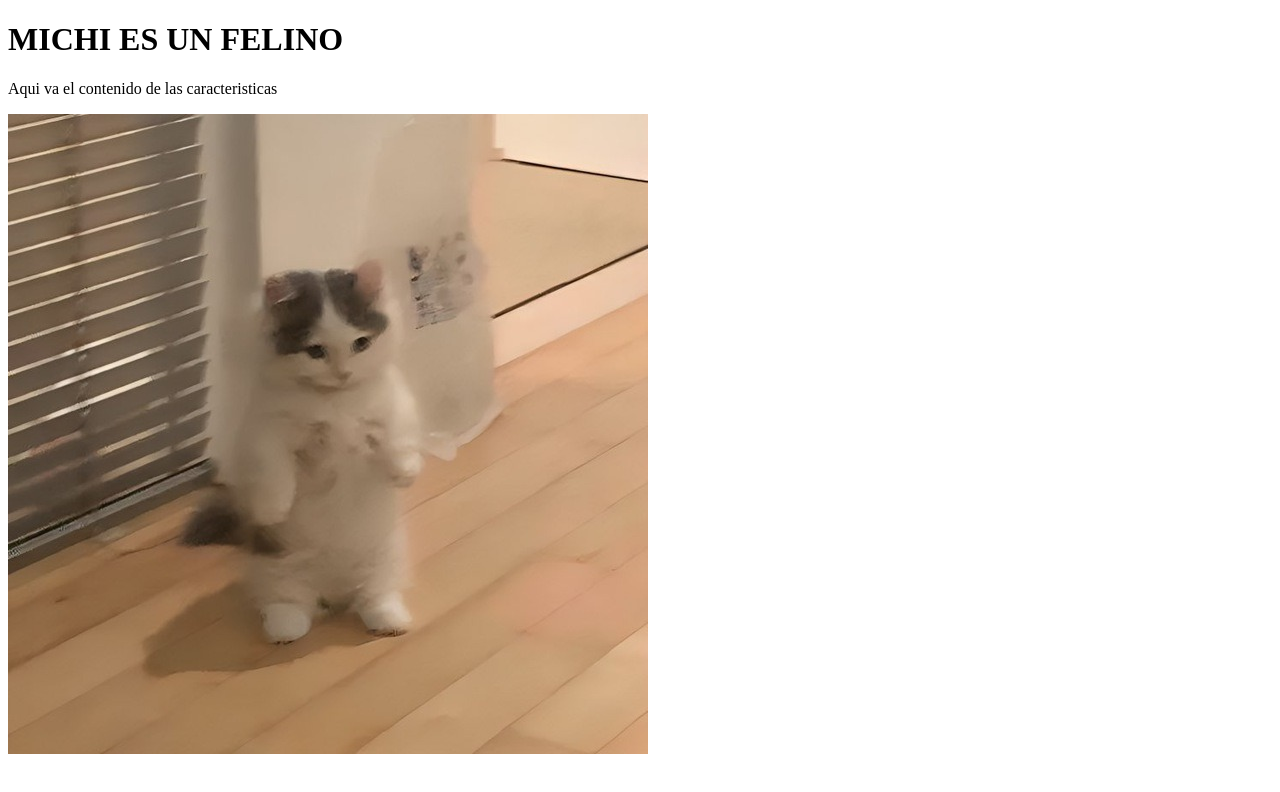
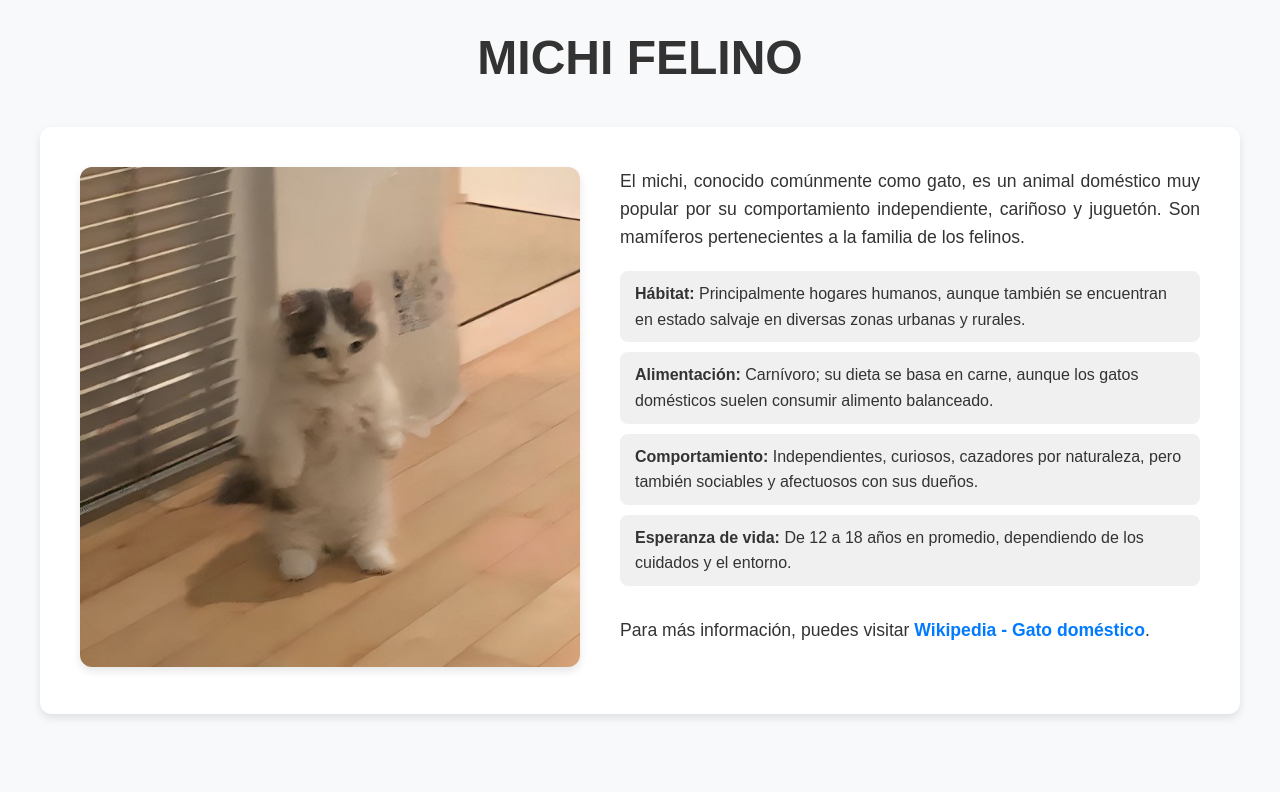
Before and after one commit to J-Milo-RGB/Taller_-2-.github.io, a plain HTML site: page index.html in a window 1280 px wide. Drawn offline with Linux system fonts and the light colour scheme.

Commit message:
Estilos y descripcion del michi

```diff
--- a/index.html
+++ b/index.html
@@ -4,18 +4,48 @@
     <meta charset="UTF-8">
     <meta name="viewport" content="width=device-width, initial-scale=1.0">
     <title>Michis</title>
+    <link rel="stylesheet" href="styles.css">
 </head>
 <body>
-    <h1>MICHI ES UN FELINO</h1>
-    <div class="contenido">
-        <p>Aqui va el contenido de las caracteristicas</p>
+
+
+      <!-- Título principal -->
+    <h1 class="titulo-principal">MICHI FELINO</h1>
+
+    <!-- Contenedor principal general -->
+    <div class="contenedor-principal">
+
+        <!-- Imagen del michi -->
+        <div class="imagen-michi">
+            <img src="michi_parado.jpg" alt="Michi parado">
+        </div>
+
+        <!-- Contenido textual -->
+        <div class="contenido">
+
+            <!-- Descripción breve -->
+            <p class="descripcion">
+              El michi, conocido comúnmente como gato, es un animal doméstico muy popular por su comportamiento independiente, cariñoso y juguetón. Son mamíferos pertenecientes a la familia de los felinos.
+            </p>
+
+            <!-- Lista de características principales -->
+            <ul class="caracteristicas">
+              <li><strong>Hábitat:</strong> Principalmente hogares humanos, aunque también se encuentran en estado salvaje en diversas zonas urbanas y rurales.</li>
+              <li><strong>Alimentación:</strong> Carnívoro; su dieta se basa en carne, aunque los gatos domésticos suelen consumir alimento balanceado.</li>
+              <li><strong>Comportamiento:</strong> Independientes, curiosos, cazadores por naturaleza, pero también sociables y afectuosos con sus dueños.</li>
+              <li><strong>Esperanza de vida:</strong> De 12 a 18 años en promedio, dependiendo de los cuidados y el entorno.</li>
+            </ul>
+
+            <!-- Fuente adicional -->
+            <p class="fuente">
+              Para más información, puedes visitar
+              <a href="https://es.wikipedia.org/wiki/Felis_silvestris_catus" target="_blank" rel="noopener noreferrer">Wikipedia - Gato doméstico</a>.
+            </p>
+
+        </div>
 
     </div>
 
-    <div class="image">
 
-        <img src="michi_parado.jpg" alt="">
-
-    </div>
 </body>
 </html>
--- /dev/null
+++ b/styles.css
@@ -0,0 +1,122 @@
+/* Reset básico */
+* {
+  margin: 0;
+  padding: 0;
+  box-sizing: border-box;
+}
+
+/* Estilo general del body */
+body {
+  font-family: 'Arial', sans-serif;
+  background-color: #f8f9fa;
+  color: #333;
+  line-height: 1.6;
+  padding: 20px;
+}
+
+/* Título principal */
+.titulo-principal {
+  text-align: center;
+  margin-bottom: 30px;
+  font-size: 2.5rem;
+  color: #333;
+}
+
+/* Contenedor general: imagen + texto */
+.contenedor-principal {
+  display: flex;
+  flex-direction: column; /* Por defecto, en columna (para móviles) */
+  gap: 20px;
+  align-items: center;
+  justify-content: center;
+  max-width: 1200px;
+  margin: auto;
+  background: white;
+  padding: 20px;
+  border-radius: 12px;
+  box-shadow: 0 4px 8px rgba(0,0,0,0.1);
+}
+
+/* Imagen del michi */
+.imagen-michi img {
+  max-width: 100%;
+  height: auto;
+  border-radius: 12px;
+  box-shadow: 0 4px 8px rgba(0,0,0,0.1);
+}
+
+/* Contenido textual */
+.contenido {
+  display: flex;
+  flex-direction: column;
+  gap: 15px;
+  max-width: 600px;
+}
+
+/* Lista moderna */
+.caracteristicas {
+  list-style: none;
+  padding: 0;
+}
+
+.caracteristicas li {
+  background: #f0f0f0;
+  padding: 10px 15px;
+  margin-bottom: 10px;
+  border-radius: 8px;
+}
+
+/* Enlace */
+.fuente a {
+  color: #007bff;
+  text-decoration: none;
+  font-weight: bold;
+}
+
+.fuente a:hover {
+  text-decoration: underline;
+}
+
+/* Párrafos */
+.descripcion, .fuente {
+  font-size: 1.1rem;
+  text-align: justify;
+}
+
+/* Media Queries */
+
+/* Pantallas medianas (tablets grandes y pequeños monitores) */
+@media (min-width: 768px) {
+  .contenedor-principal {
+    flex-direction: row; /* Ahora en fila: imagen a la izquierda, texto a la derecha */
+    align-items: flex-start;
+    gap: 40px;
+  }
+
+  .imagen-michi img {
+    max-width: 400px;
+  }
+
+  .contenido {
+    max-width: 700px;
+  }
+}
+
+/* Pantallas grandes (escritorios grandes/Windows) */
+@media (min-width: 1200px) {
+  .contenedor-principal {
+    padding: 40px;
+  }
+
+  .imagen-michi img {
+    max-width: 500px;
+  }
+
+  .contenido {
+    gap: 20px;
+  }
+
+  .titulo-principal {
+    font-size: 3rem;
+  }
+}
```
Also changed, not shown: code.js (added).
